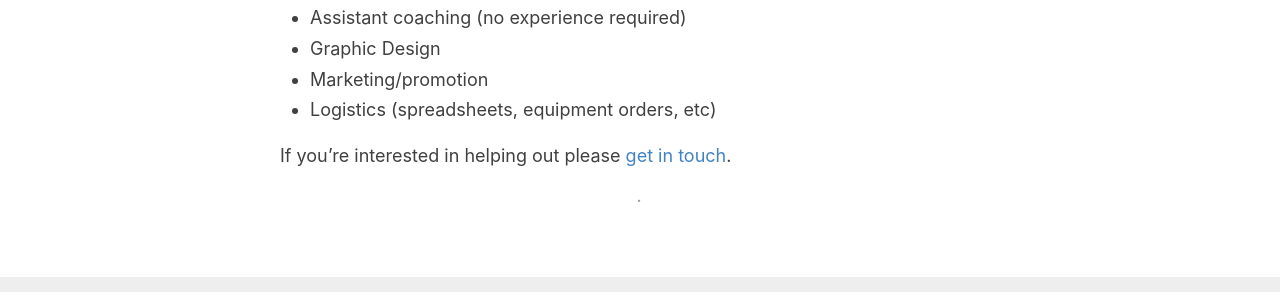
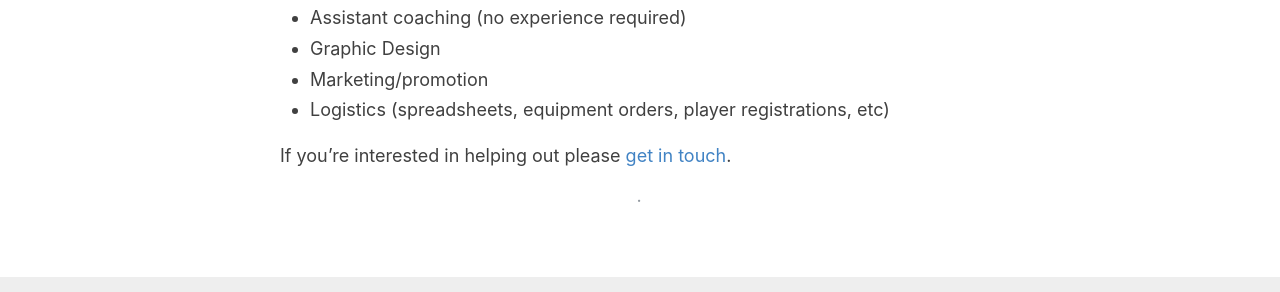
Before and after one commit to outerim/bountiful-ultimate, a Jekyll site: the page built from _pages/participate.md, in a window 1280 px wide. Shown: the part 913-1205 px from the top of the page. Built offline with Jekyll 4.4.1, drawn with Linux system fonts in a browser that asks for light colours.

Commit message:
more stuff

```diff
--- a/_pages/participate.md
+++ b/_pages/participate.md
@@ -23,6 +23,6 @@ Many hands make light work and team sports are no exception. No matter your back
 * Assistant coaching (no experience required)
 * Graphic Design
 * Marketing/promotion
-* Logistics (spreadsheets, equipment orders, etc)
+* Logistics (spreadsheets, equipment orders, player registrations, etc)
 
 If you're interested in helping out please [get in touch](mailto:lee@outerim.com).
```
